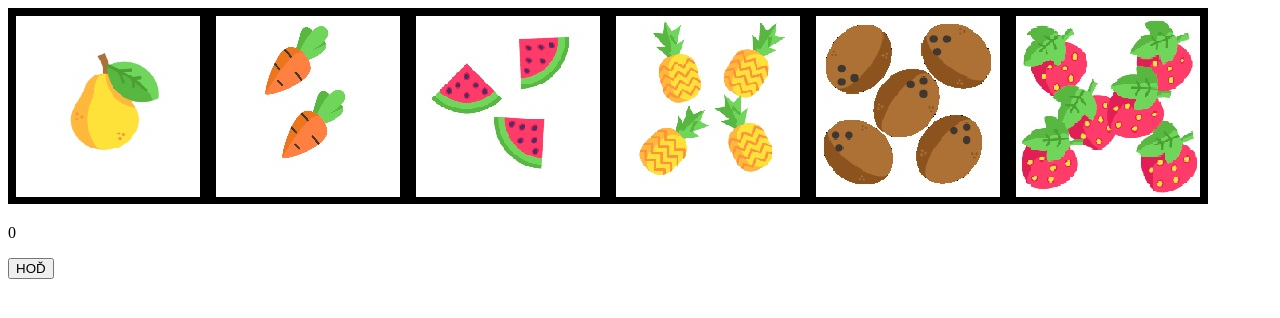
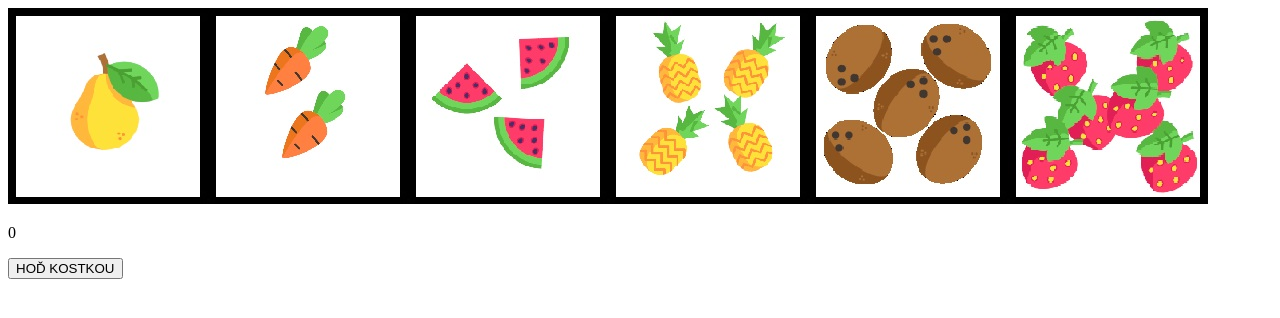
Before and after one commit to DorkaG/bludiste, a Vue app: page /kostka in a window 1280 px wide. Shown: the top 318 px of the page. Built offline with nearby package versions, Linux system fonts and the light colour scheme; what vue-js-modal would draw is missing.

Commit message:
hod kostkou

```diff
--- a/src/components/Kostka.vue
+++ b/src/components/Kostka.vue
@@ -8,7 +8,7 @@
       <img  v-bind:src="require(`./../assets/images/6jahoda.jpg`)" alt="jahoda">
 
     <p>{{hod}}</p>
-    <button>HOĎ</button>
+    <button v-on:click="hodKostkou()">HOĎ KOSTKOU</button>
 
   </div>
 </template>
```
